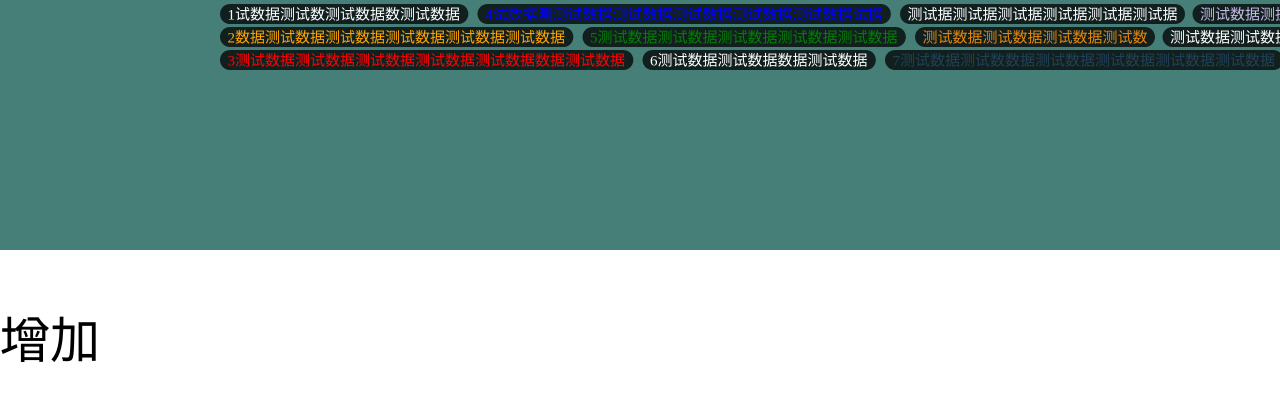
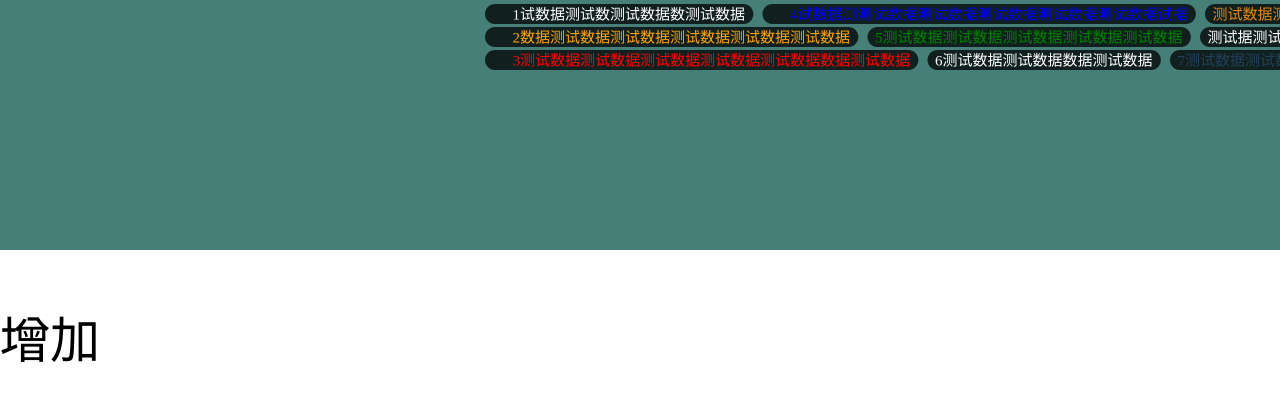
Before and after one commit to nickyzhang-fe/vue-barrage, a Vue app: page / in a window 1280 px wide. Shown: the top 400 px of the page. Built offline with nearby package versions, Linux system fonts and the light colour scheme.

Commit message:
增加icon头像

```diff
--- a/src/App.vue
+++ b/src/App.vue
@@ -8,12 +8,13 @@
                 :loop="loop"
                 :channels="channels"/>
         <div @click="add" style="margin-top: 300px;">增加</div>
+        <canvas ref="canvas"></canvas>
     </div>
 </template>
 
 <script>
     import Barrage from './views/src/index'
-//    import Barrage from 'vue-barrage'
+    //    import Barrage from 'vue-barrage'
     export default {
         name: 'app',
         components: {
@@ -33,15 +34,19 @@
         mounted () {
             setTimeout(() => {
                 this.barrageList = [{
+                    icon: 'https://user-gold-cdn.xitu.io/2019/3/3/169412b9920a8e31?imageView2/1/w/100/h/100/q/85/format/webp/interlace/1',
                     content: '1试数据测试数测试数据数测试数据',
                     color: 'white'
                 }, {
+                    icon: 'https://user-gold-cdn.xitu.io/2019/3/3/169412b9920a8e31?imageView2/1/w/100/h/100/q/85/format/webp/interlace/1',
                     content: '2数据测试数据测试数据测试数据测试数据测试数据',
                     color: 'orange'
                 }, {
+                    icon: 'https://user-gold-cdn.xitu.io/2019/3/3/169412b9920a8e31?imageView2/1/w/100/h/100/q/85/format/webp/interlace/1',
                     content: '3测试数据测试数据测试数据测试数据测试数据数据测试数据',
                     color: 'red'
                 }, {
+                    icon: 'https://user-gold-cdn.xitu.io/2019/3/3/169412b9920a8e31?imageView2/1/w/100/h/100/q/85/format/webp/interlace/1',
                     content: '4试数据测测试数据测试数据测试数据测试数据测试数据试据',
                     color: 'blue'
                 }, {
--- a/src/views/src/barrage.vue
+++ b/src/views/src/barrage.vue
@@ -4,7 +4,8 @@
                 ref="canvasContainer"
                 :width="barrageWidth"
                 :height="barrageHeight"
-                style="display: none;"></canvas>
+                style="display: none;"
+        />
         <div
                 class="container"
                 :style="{height: barrageHeight/2+'px'}"
@@ -23,7 +24,7 @@
 
 <script>
     export default {
-        name: 'Main',
+        name: 'Barrage',
         props: {
             barrageList: {
                 type: Array,
@@ -72,12 +73,13 @@
              * 数据初始化
              */
             initData () {
-                for (let i = 0; i < this.barrageQueue.length; i++) { // 此处处理只显示55个字符
-                    let content = this.barrageQueue[i].content.length > 50 ? `${this.barrageQueue[i].content.substring(0, 50)}...` : this.barrageQueue[i].content
+                for (let i = 0; i < this.barrageQueue.length; i++) { // 此处处理只显示50个字符
+                    let content = this.dealStr(this.barrageQueue[i].content)
                     this.barrageArray.push({
                         content: content,
-                        x: this.barrageWidth,
-                        width: this.ctx1.measureText(content).width * 3,
+                        x: 1.5 * this.barrageWidth,
+                        icon: this.barrageQueue[i].icon,
+                        width: this.ctx1.measureText(content).width * 3 + (this.barrageQueue[i].icon ? 40 : 0),
                         color: this.barrageQueue[i].color || this.getColor()
                     })
                 }
@@ -112,13 +114,17 @@
                         try {
                             let barrage = this.channelsArray[i][j]
                             barrage.x -= this.speed
-                            if (barrage.x <= this.barrageWidth) {
+                            if (barrage.x <= 1.5 * this.barrageWidth) {
                                 this.drawRoundRect(this.ctx, barrage.x - 15, i * 46 + 8, barrage.width + 30, 40, 20, `rgba(0,0,0,0.75)`)
                                 this.ctx.fillStyle = `${barrage.color}`
-                                this.ctx.fillText(barrage.content, barrage.x, i * 46 + 39)
+                                this.ctx.fillText(barrage.content, barrage.x + (barrage.icon ? 40 : 0), i * 46 + 39)
+                                if (barrage.icon) {
+                                    var img = new Image()
+                                    img.src = barrage.icon
+                                    this.circleImg(this.ctx, img, barrage.x, i * 46 + 14, 15)
+                                }
                             }
-
-                            if (barrage.x < -(barrage.width + this.barrageWidth)) {
+                            if (barrage.x < -(barrage.width + 1.5 * this.barrageWidth)) {
                                 let item = this.channelsArray[i].shift()
                                 item.x = this.barrageWidth
                                 if (this.loop) {
@@ -131,7 +137,7 @@
                                     }
                                 }
                             }
-                            if (barrage.x <= (this.barrageWidth - barrage.width - 50) && barrage.x >= (this.barrageWidth - barrage.width - 50 - this.speed) && (j === this.channelsArray[i].length - 1) && this.barrageArray.length !== 0) {
+                            if (barrage.x <= (1.5 * this.barrageWidth - barrage.width - 50) && barrage.x >= (1.5 * this.barrageWidth - barrage.width - 50 - this.speed) && (j === this.channelsArray[i].length - 1) && this.barrageArray.length !== 0) {
                                 let item = this.barrageArray.shift()
                                 this.channelsArray[i].push(item)
                                 this.waitArray.push(item)
@@ -146,19 +152,46 @@
              * 重置数据
              */
             add (obj) {
+                let content = this.dealStr(obj.content)
                 let item = {
-                    content: obj.content,
-                    x: this.barrageWidth,
-                    width: this.ctx1.measureText(obj.content).width * 3,
+                    content: content,
+                    x: 1.5 * this.barrageWidth,
+                    icon: obj.icon,
+                    width: this.ctx1.measureText(content).width * 3 + (obj.icon ? 40 : 0),
                     color: obj.color || this.getColor()
                 }
                 this.barrageArray.unshift(item)
+            },
+            /**
+             * 处理字符
+             */
+            dealStr (str) {
+                return str.length > 50 ? `${str.substring(0, 50)}...` : str
             },
             /**
              * 获取随机颜色
              */
             getColor () {
                 return `#${Math.floor(Math.random() * 16777215).toString(16)}`
+            },
+            /**
+             * 裁剪图片
+             * @param ctx
+             * @param img
+             * @param x
+             * @param y
+             * @param r
+             */
+            circleImg(ctx, img, x, y, r) {
+                ctx.save();
+                var d = 2 * r;
+                var cx = x + r;
+                var cy = y + r;
+                ctx.beginPath();
+                ctx.arc(cx, cy, r, 0, 2 * Math.PI);
+                ctx.clip();
+                ctx.drawImage(img, x, y, d, d);
+                ctx.restore();
             },
             /**
              * 绘画圆角矩形
```
